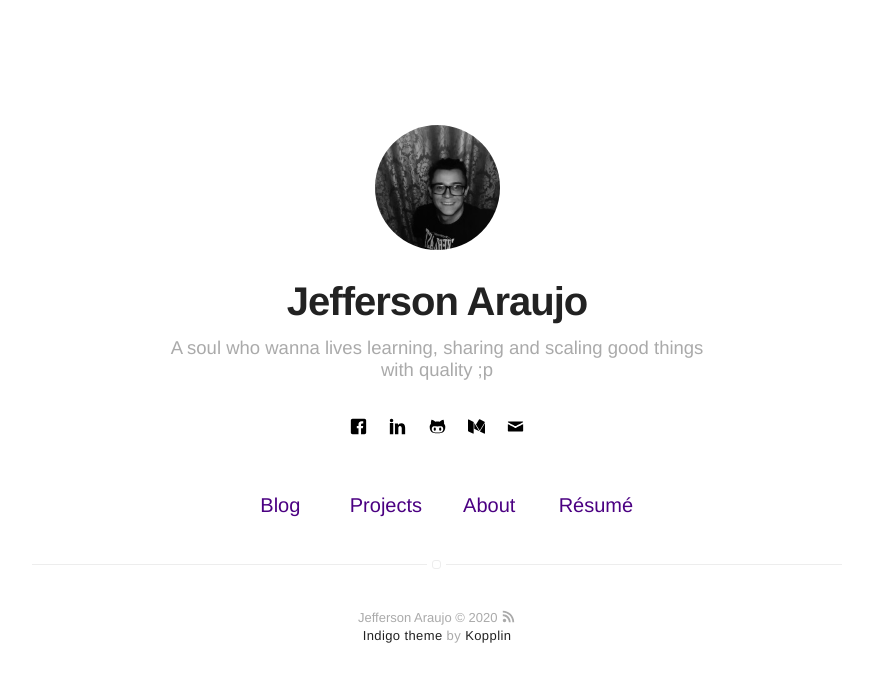
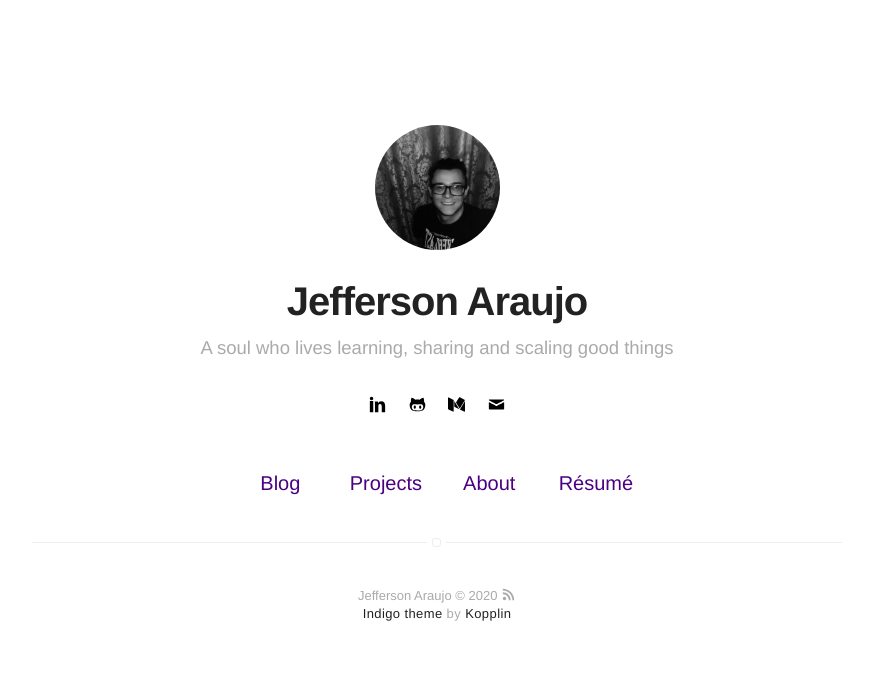
Before and after one commit to marmojezz/marmojezz.github.io, a Jekyll site: the page built from index.html, in a window 1280 px wide. Shown: the top 682 px of the page, without its empty margins (203-1076 px from the left). Built offline with Jekyll 4.4.1, drawn with Linux system fonts in a browser that asks for light colours.

Commit message:
Update _config.yml
- Remove facebook link
- Change subtitle

```diff
--- a/_config.yml
+++ b/_config.yml
@@ -1,6 +1,6 @@
 # main text of home
 name: Jefferson Araujo
-bio: A soul who wanna lives learning, sharing and scaling good things with quality ;p
+bio: A soul who lives learning, sharing and scaling good things
 
 # twitter summary info
 description: A blog about sharing, scaling and quality philosofer.
@@ -34,7 +34,7 @@ disqus:
   categories: [blog, project,sharing,scalng,coop] # only show disqus for posts that have these categories
 
 # if you don't have any of social below, comment the line
-facebook: marmojezz
+#facebook: marmojezz
 # twitter: marmojezz
 # google: mygoogle
 # instagram: myinstagram
```
